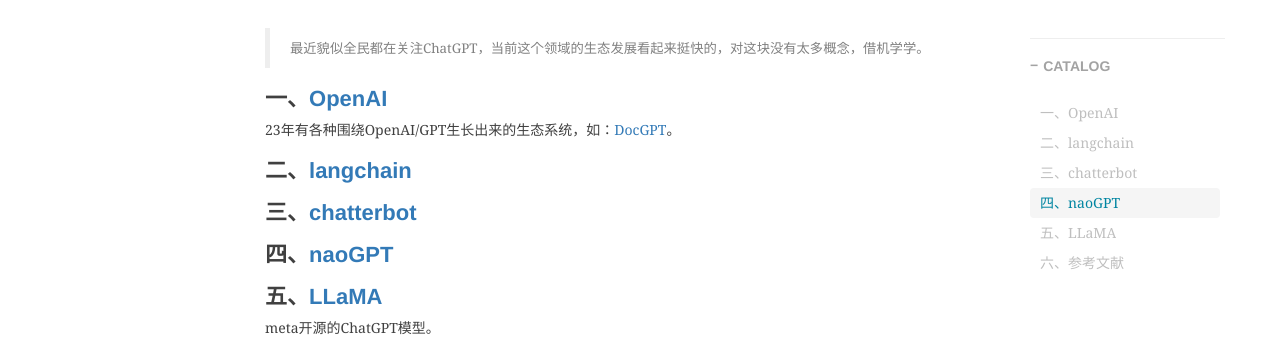
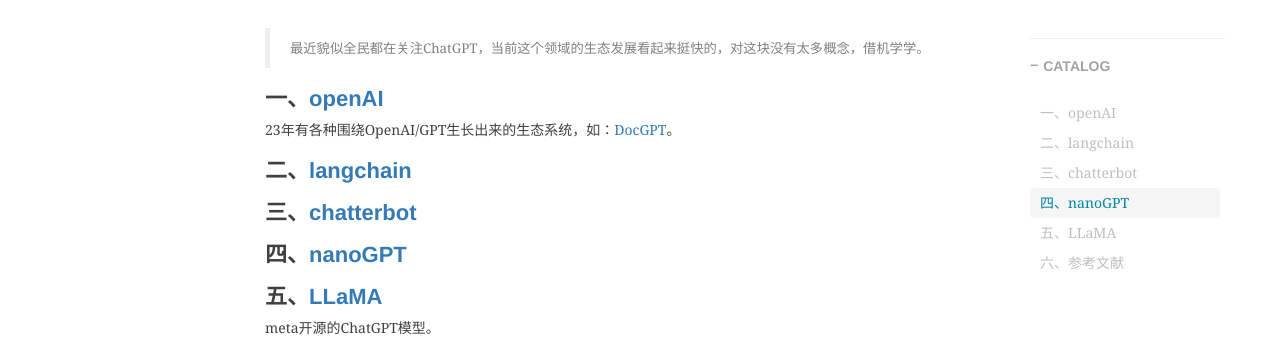
Before and after one commit to shihai1991/shihai1991.github.io, a Jekyll site: the page built from _posts/2023-02-16-openai生态调研.md, in a window 1280 px wide. Shown: the part 457-809 px from the top of the page. Built offline with Jekyll 4.4.1, drawn with Linux system fonts in a browser that asks for light colours; nearby versions of some CDN libraries; comment, search, counter and statistics services are not loaded.

Commit message:
Update 2023-02-16-openai生态调研.md

```diff
--- a/_posts/2023-02-16-openai生态调研.md
+++ b/_posts/2023-02-16-openai生态调研.md
@@ -11,14 +11,14 @@
 > 最近貌似全民都在关注ChatGPT，当前这个领域的生态发展看起来挺快的，对这块没有太多概念，借机学学。
 
 
-# 一、[OpenAI](https://github.com/openai)
+# 一、[openAI](https://github.com/openai)
 23年有各种围绕OpenAI/GPT生长出来的生态系统，如：[DocGPT](https://github.com/arc53/DocsGPT)。
 
 # 二、[langchain](https://langchain.readthedocs.io/en/latest/)
 
 # 三、[chatterbot](https://chatterbot.readthedocs.io/)
 
-# 四、[naoGPT](https://github.com/karpathy/nanoGPT)
+# 四、[nanoGPT](https://github.com/karpathy/nanoGPT)
 
 # 五、[LLaMA](https://github.com/facebookresearch/llama)
 meta开源的ChatGPT模型。
```
